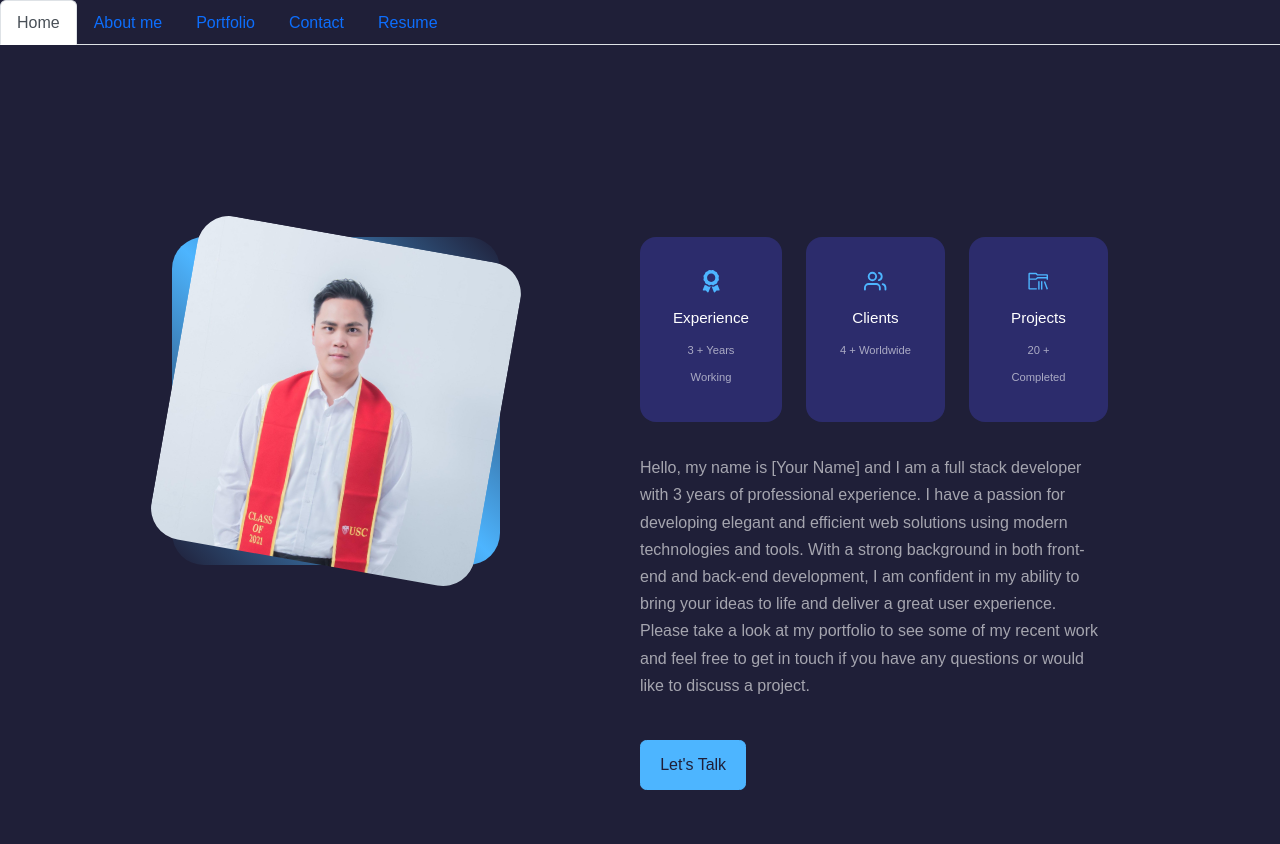
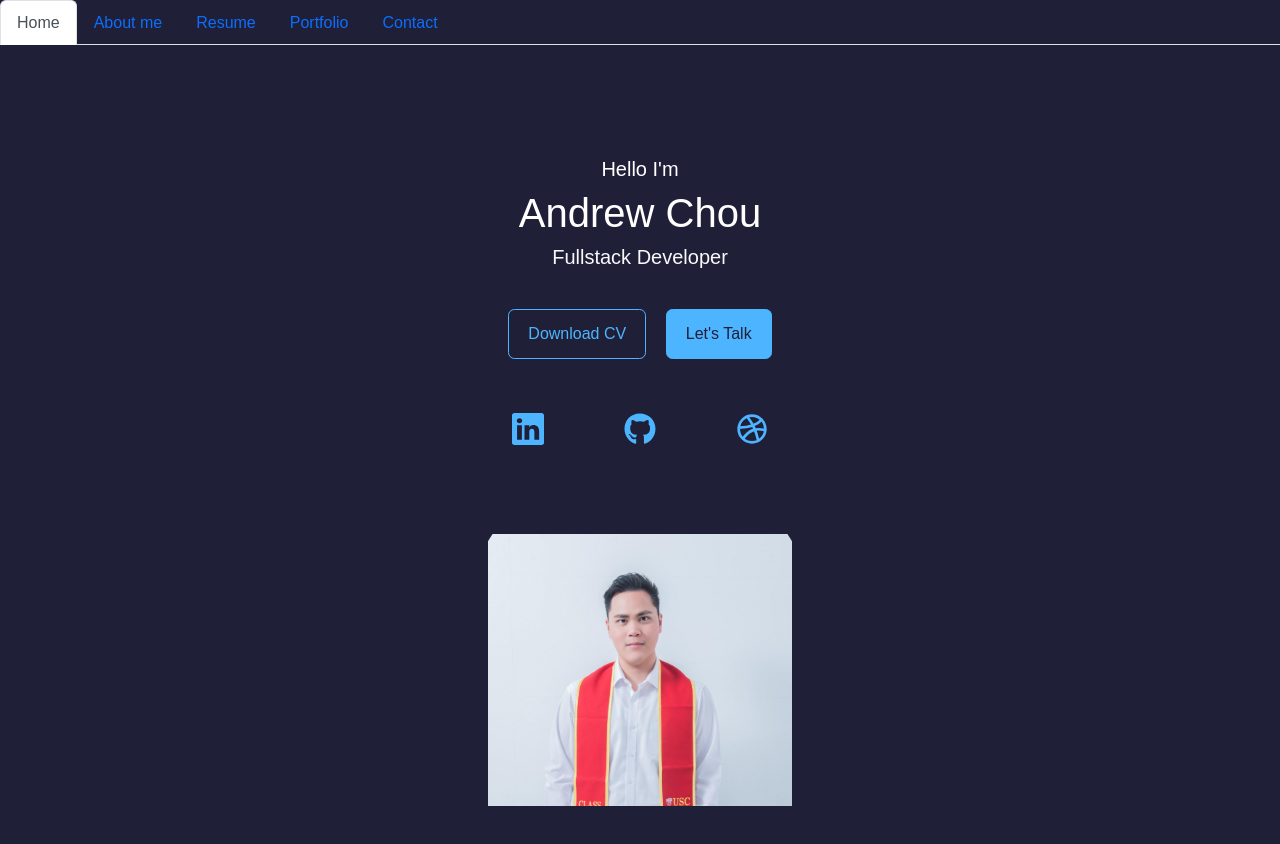
Before and after one commit to Andrew-TechMaster/AndrewChou-Portfolio-React, a React (Create React App) app: page / in a window 1280 px wide. Before the commit the page ends 800 px from the top, so only its background shows below. Built offline with nearby package versions, Linux system fonts and the light colour scheme.

Commit message:
Re-organize

```diff
--- a/src/components/NavTabs.js
+++ b/src/components/NavTabs.js
@@ -28,6 +28,16 @@ function NavTabs({ currentPage, handlePageChange }) {
       </li>
       <li className="nav-item">
         <a
+          href="#resume"
+          onClick={() => handlePageChange("Resume")}
+          // Check to see if the currentPage is `Resume`, and if so we use the active link class from bootstrap. Otherwise, we set it to a normal nav-link
+          className={currentPage === "Resume" ? "nav-link active" : "nav-link"}
+        >
+          Resume
+        </a>
+      </li>
+      <li className="nav-item">
+        <a
           href="#portfolio"
           onClick={() => handlePageChange("Portfolio")}
           // Check to see if the currentPage is `Portfolio`, and if so we use the active link class from bootstrap. Otherwise, we set it to a normal nav-link
@@ -48,16 +58,6 @@ function NavTabs({ currentPage, handlePageChange }) {
           Contact
         </a>
       </li>
-      <li className="nav-item">
-        <a
-          href="#resume"
-          onClick={() => handlePageChange("Resume")}
-          // Check to see if the currentPage is `Resume`, and if so we use the active link class from bootstrap. Otherwise, we set it to a normal nav-link
-          className={currentPage === "Resume" ? "nav-link active" : "nav-link"}
-        >
-          Resume
-        </a>
-      </li>
     </ul>
   );
 }
--- a/src/components/PortfolioContainer.js
+++ b/src/components/PortfolioContainer.js
@@ -4,7 +4,7 @@ import About from "./pages/About/About";
 import Contact from "./pages/Contact";
 import Home from "./pages/Home/Home";
 import Portfolio from "./pages/Portfolio";
-import Resume from "./pages/Resume";
+import Resume from "./pages/Resume/Resume";
 
 export default function PortfolioContainer() {
   const [currentPage, setCurrentPage] = useState("Home");
--- a/src/components/pages/About/About.js
+++ b/src/components/pages/About/About.js
@@ -1,47 +1,53 @@
 import React from "react";
-import { Experience } from "./Experience";
+import { FaAward } from "react-icons/fa";
+import { FiUsers } from "react-icons/fi";
+import { VscFolderLibrary } from "react-icons/vsc";
+import ME from "../../../asstes/me.jpg";
 import "./about.css";
 
-export default function About() {
-  const frontEndSkill = [
-    { techName: "HTML", level: "Experienced" },
-    { techName: "CSS", level: "Intermediate" },
-    { techName: "JavaScript", level: "Experienced" },
-    { techName: "Bootstrap", level: "Experienced" },
-    { techName: "React", level: "Experienced" },
-    { techName: "Angular", level: "Experienced" },
-  ];
-
-  const backEndSkill = [
-    { techName: "Node JS", level: "Experienced" },
-    { techName: "MongoDB", level: "Basic" },
-    { techName: "MySQL", level: "Experienced" },
-    { techName: "ASP .NET", level: "Experienced" },
-  ];
-
-  const frontEndContent = frontEndSkill.map((d) => {
-    return <Experience techName={d.techName} level={d.level} />;
-  });
-
-  const backEndContent = backEndSkill.map((d) => {
-    return <Experience techName={d.techName} level={d.level} />;
-  });
-
+export default function Home() {
   return (
-    <>
-      <section id="experience">
-        <div className="container experience__container">
-          <div className="experience__frontend">
-            <h3>Frontend Development</h3>
-            <div className="experience__content">{frontEndContent}</div>
-          </div>
-          {/* END OF FRONTEND */}
-          <div className="experience__backend">
-            <h3>Backend Development</h3>
-            <div className="experience__content">{backEndContent}</div>
+    <section id="about">
+      <div className="container about__container">
+        <div className="about__me">
+          <div className="about__me-image">
+            <img src={ME} alt="about image" />
           </div>
         </div>
-      </section>
-    </>
+        <div className="about__content">
+          <div className="about__cards">
+            <article className="about__card">
+              <FaAward className="about__icon" />
+              <h5>Experience</h5>
+              <small>3 + Years Working</small>
+            </article>
+            <article className="about__card">
+              <FiUsers className="about__icon" />
+              <h5>Clients</h5>
+              <small>4 + Worldwide</small>
+            </article>
+            <article className="about__card">
+              <VscFolderLibrary className="about__icon" />
+              <h5>Projects</h5>
+              <small>20 + Completed</small>
+            </article>
+          </div>
+          <p>
+            Hello, my name is Andrew (Sheng-Chu), Chou and I am a full stack
+            developer with 3 years of professional experience. I have a passion
+            for developing elegant and efficient web solutions using modern
+            technologies and tools. With a strong background in both front-end
+            and back-end development, I am confident in my ability to bring your
+            ideas to life and deliver a great user experience. Please take a
+            look at my portfolio to see some of my recent work and feel free to
+            get in touch if you have any questions or would like to discuss a
+            project.
+          </p>
+          <a href="#contact" className="btn btn-primary">
+            Let's Talk
+          </a>
+        </div>
+      </div>
+    </section>
   );
 }
--- /dev/null
+++ b/src/components/pages/Home/CTA.jsx
@@ -0,0 +1,13 @@
+import React from 'react'
+import CV from '../../../asstes/cv.pdf'
+
+const CTA = () => {
+    return (
+        <div className='cta'>
+            <a href={CV} download className='btn'>Download CV</a>
+            <a href="#contact" className='btn btn-primary'>Let's Talk</a>
+        </div>
+    )
+}
+
+export default CTA
--- /dev/null
+++ b/src/components/pages/Home/HeaderSocials.jsx
@@ -0,0 +1,17 @@
+import React from 'react'
+import { BsLinkedin } from 'react-icons/bs'
+import { FaGithub } from 'react-icons/fa'
+import { FiDribbble } from 'react-icons/fi'
+
+
+const HeaderSocials = () => {
+    return (
+        <div className='header__socials'>
+            <a href="https://www.linkedin.com/in/sheng-chu-chou-092079175/" target="_blank" rel="noreferrer"><BsLinkedin /></a>
+            <a href="https://github.com/Andrew-TechMaster" target="_blank" rel="noreferrer"><FaGithub /></a>
+            <a href="https://google.com" target="_blank" rel="noreferrer"><FiDribbble /></a>
+        </div>
+    )
+}
+
+export default HeaderSocials
--- a/src/components/pages/Home/Home.js
+++ b/src/components/pages/Home/Home.js
@@ -1,52 +1,22 @@
 import React from "react";
-import { FaAward } from "react-icons/fa";
-import { FiUsers } from "react-icons/fi";
-import { VscFolderLibrary } from "react-icons/vsc";
 import ME from "../../../asstes/me.jpg";
+import CTA from "./CTA";
+import HeaderSocials from "./HeaderSocials";
 import "./home.css";
 
 export default function Home() {
   return (
-    <section id="about">
-      <div className="container about__container">
-        <div className="about__me">
-          <div className="about__me-image">
-            <img src={ME} alt="about image" />
-          </div>
-        </div>
-        <div className="about__content">
-          <div className="about__cards">
-            <article className="about__card">
-              <FaAward className="about__icon" />
-              <h5>Experience</h5>
-              <small>3 + Years Working</small>
-            </article>
-            <article className="about__card">
-              <FiUsers className="about__icon" />
-              <h5>Clients</h5>
-              <small>4 + Worldwide</small>
-            </article>
-            <article className="about__card">
-              <VscFolderLibrary className="about__icon" />
-              <h5>Projects</h5>
-              <small>20 + Completed</small>
-            </article>
-          </div>
-          <p>
-            Hello, my name is [Your Name] and I am a full stack developer with 3
-            years of professional experience. I have a passion for developing
-            elegant and efficient web solutions using modern technologies and
-            tools. With a strong background in both front-end and back-end
-            development, I am confident in my ability to bring your ideas to
-            life and deliver a great user experience. Please take a look at my
-            portfolio to see some of my recent work and feel free to get in
-            touch if you have any questions or would like to discuss a project.
-          </p>
-          <a href="#contact" className="btn btn-primary">
-            Let's Talk
-          </a>
+    <header>
+      <div className="container header__container">
+        <h5>Hello I'm</h5>
+        <h1>Andrew Chou</h1>
+        <h5 className="text-light">Fullstack Developer</h5>
+        <CTA />
+        <HeaderSocials />
+        <div className="me">
+          <img src={ME} alt="me" />
         </div>
       </div>
-    </section>
+    </header>
   );
 }
--- a/src/components/pages/Home/home.css
+++ b/src/components/pages/Home/home.css
@@ -1,108 +1,70 @@
-#about {
-    margin-top: 15%;
+header {
+    height: 100vh;
+    padding-top: 7rem;
+    overflow: hidden;
 }
 
-.about__container {
-    display: grid;
-    grid-template-columns: 35% 50%;
-    gap: 15%
+.header__container {
+    text-align: center;
+    height: 100%;
+    position: relative;
 }
 
-.about__me {
-    width: 100%;
-    aspect-ratio: 1/1;
-    border-radius: 2rem;
-    background: linear-gradient(45deg, transparent, var(--color-primary), transparent);
-    display: grid;
-    /* place-items: center; */
+/* =============== CTA ===============*/
+.cta {
+    margin-top: 2.5rem;
+    display: flex;
+    gap: 1.2rem;
+    justify-content: center;
 }
 
-.about__me-image {
-    border-radius: 2rem;
-    overflow: hidden;
-    transform: rotate(10deg);
-    transition: var(--transition);
+/* =============== HEADER SOCIALS ===============*/
+.header__socials {
+    font-size: 2rem;
+    display: flex;
+    justify-content: center;
+    gap: 5rem;
+    margin-top: 2.5rem;
 }
 
-.about__me-image:hover {
-    transform: rotate(0deg);
+/* =============== ME ===============*/
+.me {
+    /* background: linear-gradient(var(--color-primary), transparent); */
+    width: 22rem;
+    height: 22rem;
+    position: absolute;
+    left: calc(50% - 11rem);
+    /* margin-top: 0.2rem; */
+    border-radius: 12rem 12rem 0 0;
+    overflow: hidden;
+    padding: 5rem 1.5rem 1.5rem 1.5rem;
 }
 
-.about__cards {
-    display: grid;
-    grid-template-columns: repeat(3, 1fr);
-    gap: 1.5rem;
-}
-
-.about__card {
-    background-color: var(--color-bg-variant);
-    border: 1px solid transparent;
-    border-radius: 1rem;
-    padding: 2rem;
-    text-align: center;
-    transition: var(--transition);
-}
-
-.about__card:hover {
-    background: transparent;
-    border-color: var(--color-primary-variant);
-    cursor: default;
-}
-
-.about__icon {
-    color: var(--color-primary);
-    font-size: 1.4rem;
-    margin-bottom: 1rem;
-}
-
-.about__card h5 {
-    font-size: 0.95rem;
-}
-
-.about__card small {
-    font-size: 0.7rem;
-    color: var(--color-light)
-}
-
-.about__content p {
-    margin: 2rem 0 2.6rem;
-    color: var(--color-light);
+/* =============== SCROLL DOWN ===============*/
+.scroll__down {
+    position: absolute;
+    right: -2.3rem;
+    bottom: 5rem;
+    transform: rotate(90deg);
+    font-weight: 300;
+    font-size: 0.9rem;
 }
 
 /*=============== MEDIA QUERIES (MEDIUM DEVICES) ===============*/
 @media screen and (max-width: 1024px) {
-    .about__container {
-        grid-template-columns: 1fr;
-        gap: 0;
-    }
-
-    .about__me {
-        width: 50%;
-        margin: 2rem auto 4rem;
-    }
-
-    .about__content p {
-        margin: 1rem 0 1.5rem;
+    header {
+        height: 68vh;
     }
 }
 
 /*=============== MEDIA QUERIES (SMALL DEVICES) ===============*/
 @media screen and (max-width: 600px) {
-    .about__me {
-        width: 65%;
-        margin: 0 auto 3rem;
+    header {
+        height: 100vh;
     }
 
-    .about__cards {
-        grid-template-columns: 1fr 1fr;
-        gap: 1rem;
-    }
-
-    .about__content {
-        text-align: center;
-    }
-
-    .about__content p {
-        margin: 1rem 0;
+    .header__socials,
+    .scroll__down {
+        display: none;
     }
 }
--- a/src/components/pages/Resume.js
+++ /dev/null
@@ -1,9 +0,0 @@
-import React from "react";
-
-export default function Resume() {
-  return (
-    <div>
-      <h1>resume works!</h1>
-    </div>
-  );
-}
```
Also changed, not shown: src/components/pages/About/about.css (+74 -35 lines), src/components/pages/Resume/Resume.js (added, +47 -0 lines), src/components/pages/Resume/resume.css (added, +69 -0 lines), src/components/pages/Resume/Experience.js (renamed from src/components/pages/About/Experience.js), 1 other file (tests, documents, lock files or other folders).
